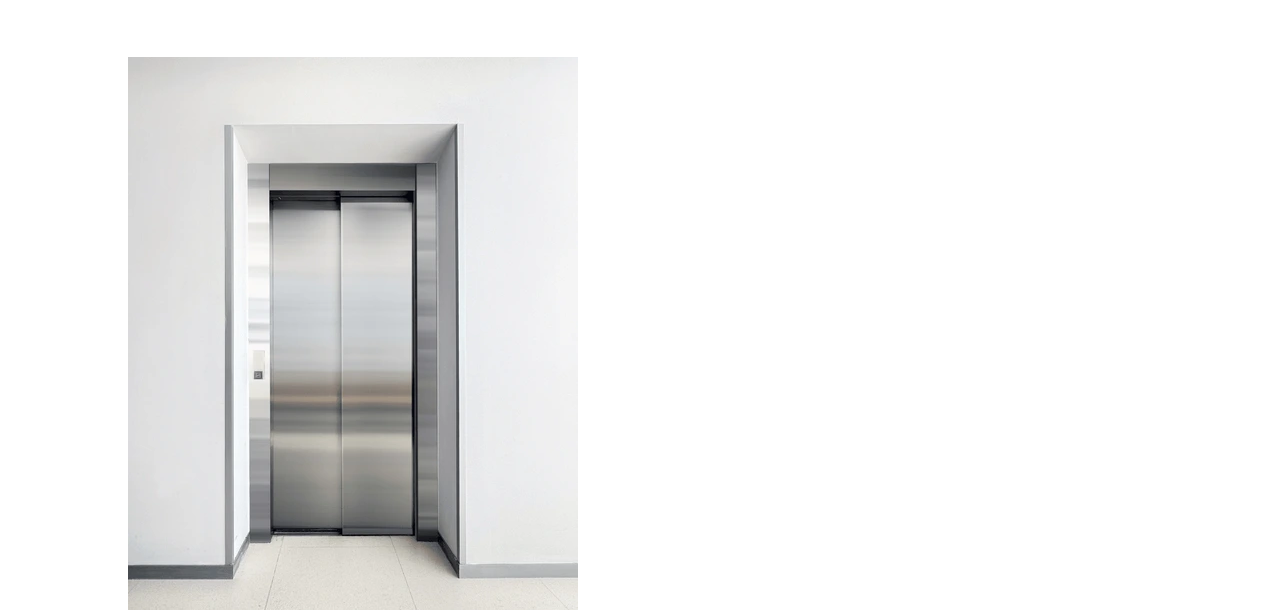
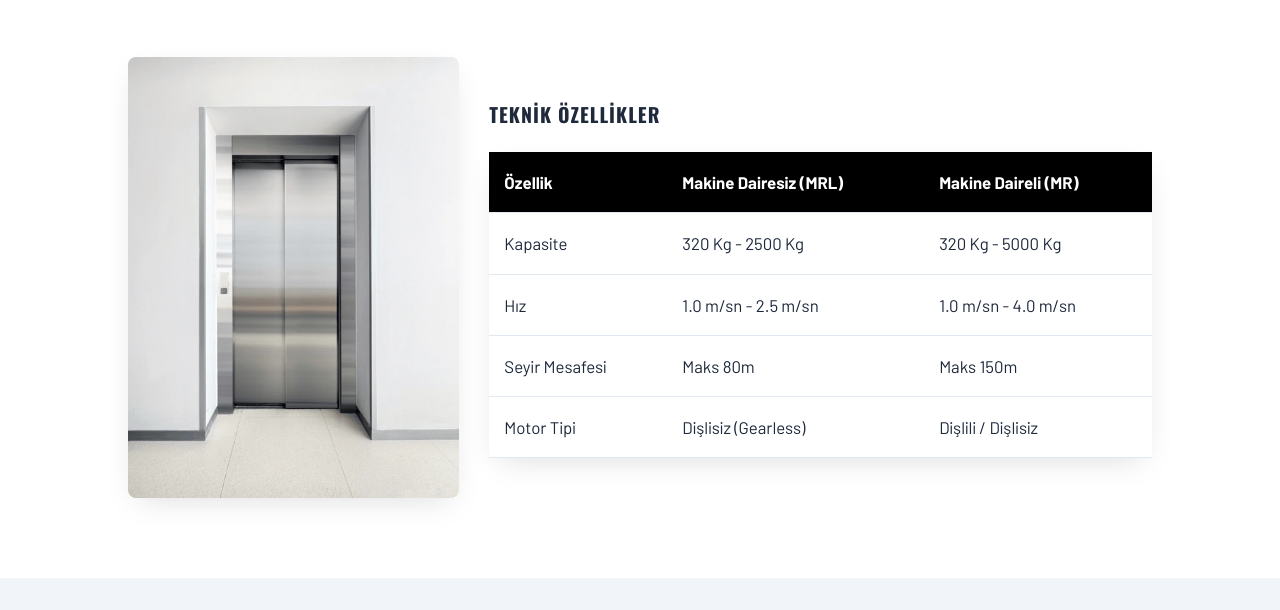
Before and after one commit to emresefa17/bigaimeasansor, a plain HTML site: page products.html in a window 1280 px wide. Shown: the part 661-1271 px from the top of the page. Drawn offline with nearby package versions, Linux system fonts and the light colour scheme.

Commit message:
Add styles for product hero section

```diff
--- a/style.css
+++ b/style.css
@@ -353,6 +353,26 @@ footer {
 /* Animasyonlar */
 @keyframes fadeInUp { from { opacity: 0; transform: translateY(20px); } to { opacity: 1; transform: translateY(0); } }
 
+.product-hero {
+    display: flex;
+    gap: 30px;
+    flex-wrap: wrap;
+    align-items: center;
+}
+.hero-image {
+    flex: 1;
+    min-width: 260px;
+}
+.hero-image img {
+    width: 100%;
+    border-radius: var(--border-radius);
+    box-shadow: var(--shadow);
+}
+.hero-specs {
+    flex: 2;
+    min-width: 280px;
+}
+
 /* Responsive Navbar */
 .menu-toggle { display: none; font-size: 1.5rem; cursor: pointer; }
 @media (max-width: 768px) {
```
